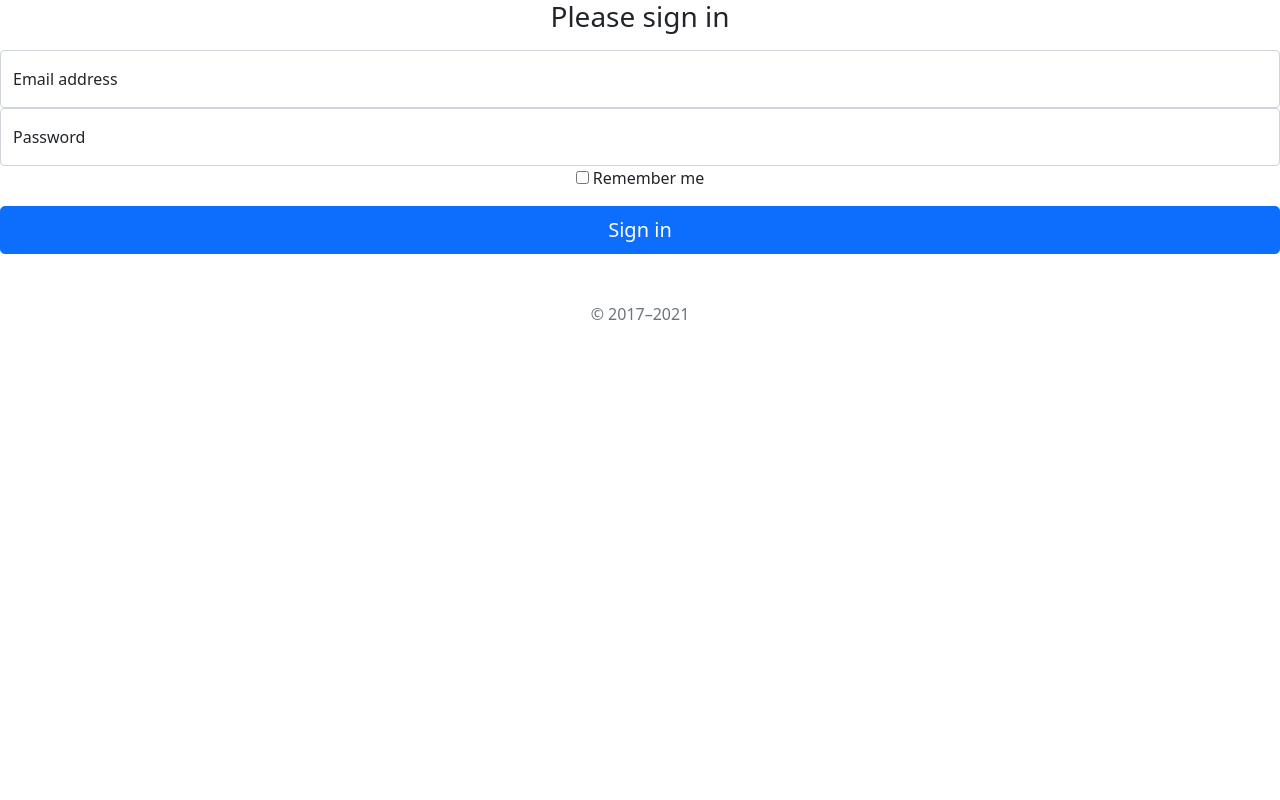
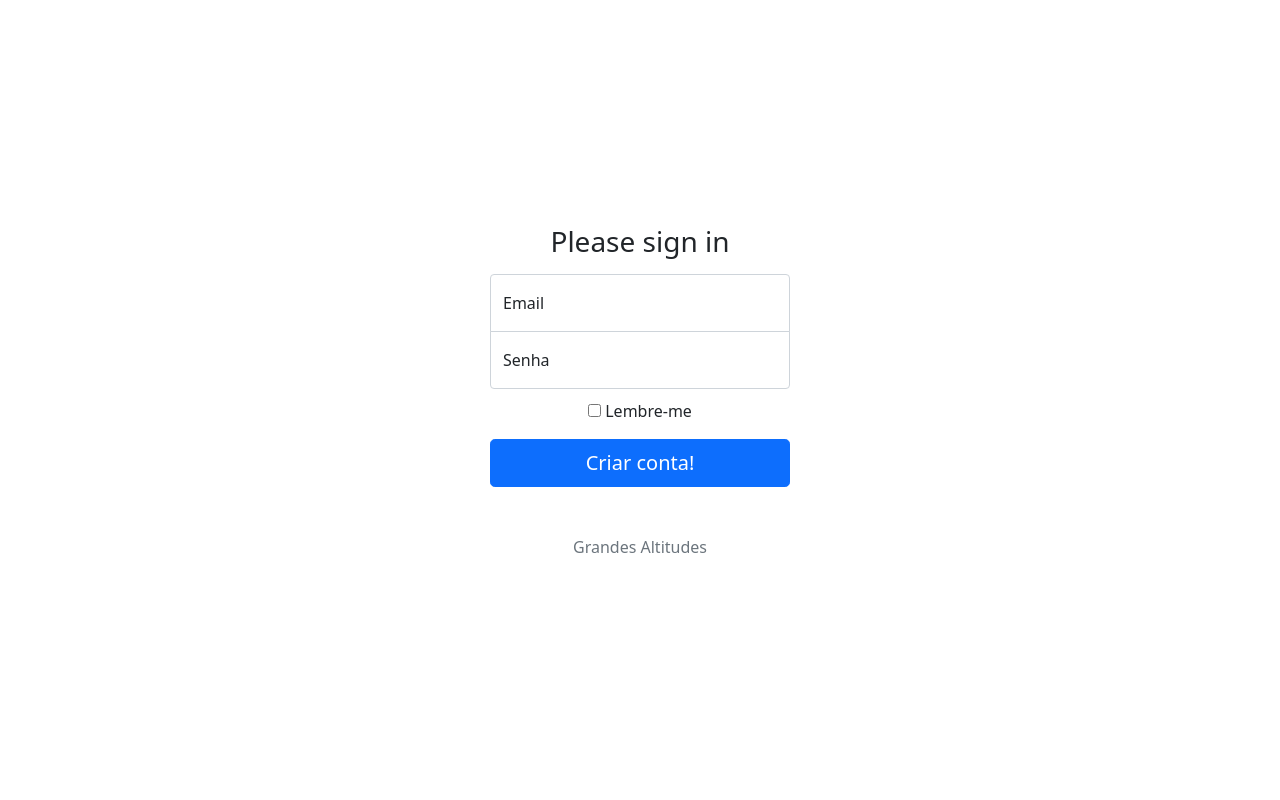
Before and after one commit to burgues0/grandes-altitudes, a Django app: template grandes_altitudes/templates/register.html in a window 1280 px wide. Run offline with Django 3.2, Linux system fonts and the light colour scheme; the template is opened without the code that fills it, so the values that code supplies are empty; some libraries are stand-ins or nearby versions.

Commit message:
feat: re-organize static css & register template

```diff
--- /dev/null
+++ b/grandes_altitudes/static/css/bstrap-css/signin.css
@@ -0,0 +1,39 @@
+html,
+body {
+  height: 100%;
+}
+
+body {
+  display: flex;
+  align-items: center;
+  padding-top: 40px;
+  padding-bottom: 40px;
+  background-color: #f5f5f5;
+}
+
+.form-signin {
+  width: 100%;
+  max-width: 330px;
+  padding: 15px;
+  margin: auto;
+}
+
+.form-signin .checkbox {
+  font-weight: 400;
+}
+
+.form-signin .form-floating:focus-within {
+  z-index: 2;
+}
+
+.form-signin input[type="email"] {
+  margin-bottom: -1px;
+  border-bottom-right-radius: 0;
+  border-bottom-left-radius: 0;
+}
+
+.form-signin input[type="password"] {
+  margin-bottom: 10px;
+  border-top-left-radius: 0;
+  border-top-right-radius: 0;
+}
--- a/grandes_altitudes/templates/index.html
+++ b/grandes_altitudes/templates/index.html
@@ -7,8 +7,8 @@
     <meta name="viewport" content="width=device-width, initial-scale=1.0">
     <title>Grandes Altitudes</title>
     <link href="{% static '../static/css/sudo_style.css' %}" rel="stylesheet">
-    <link href="{% static '../static/css/carousel.css' %}" rel="stylesheet">
-    <link href="{% static '../static/css/carousel.rtl.css' %}" rel="stylesheet">
+    <link href="{% static '../static/css/bstrap-css/carousel.css' %}" rel="stylesheet">
+    <link href="{% static '../static/css/bstrap-css/carousel.rtl.css' %}" rel="stylesheet">
     <link href="https://cdn.jsdelivr.net/npm/bootstrap@5.1.3/dist/css/bootstrap.min.css" rel="stylesheet" integrity="sha384-1BmE4kWBq78iYhFldvKuhfTAU6auU8tT94WrHftjDbrCEXSU1oBoqyl2QvZ6jIW3" crossorigin="anonymous">
     <script src="https://cdn.jsdelivr.net/npm/bootstrap@5.1.3/dist/js/bootstrap.bundle.min.js" integrity="sha384-ka7Sk0Gln4gmtz2MlQnikT1wXgYsOg+OMhuP+IlRH9sENBO0LRn5q+8nbTov4+1p" crossorigin="anonymous"></script>
     <script src="https://kit.fontawesome.com/06b6347210.js" crossorigin="anonymous"></script>
--- a/grandes_altitudes/templates/register.html
+++ b/grandes_altitudes/templates/register.html
@@ -7,6 +7,7 @@
     <meta name="viewport" content="width=device-width, initial-scale=1.0">
     <title>Register</title>
     <link href="{% static '../static/css/sudo_style.css' %}" rel="stylesheet">
+    <link href="{% static '../static/css/bstrap-css/signin.css' %}" rel="stylesheet">
     <link href="https://cdn.jsdelivr.net/npm/bootstrap@5.1.3/dist/css/bootstrap.min.css" rel="stylesheet" integrity="sha384-1BmE4kWBq78iYhFldvKuhfTAU6auU8tT94WrHftjDbrCEXSU1oBoqyl2QvZ6jIW3" crossorigin="anonymous">
     <script src="https://cdn.jsdelivr.net/npm/bootstrap@5.1.3/dist/js/bootstrap.bundle.min.js" integrity="sha384-ka7Sk0Gln4gmtz2MlQnikT1wXgYsOg+OMhuP+IlRH9sENBO0LRn5q+8nbTov4+1p" crossorigin="anonymous"></script>
     <script src="https://kit.fontawesome.com/06b6347210.js" crossorigin="anonymous"></script>
@@ -15,23 +16,22 @@
     <main class="form-signin">
         <form>
             <h1 class="h3 mb-3 fw-normal">Please sign in</h1>
-
             <div class="form-floating">
             <input type="email" class="form-control" id="floatingInput" placeholder="name@example.com">
-        <label for="floatingInput">Email address</label>
+            <label for="floatingInput">Email</label>
             </div>
             <div class="form-floating">
             <input type="password" class="form-control" id="floatingPassword" placeholder="Password">
-        <label for="floatingPassword">Password</label>
+            <label for="floatingPassword">Senha</label>
             </div>
 
             <div class="checkbox mb-3">
             <label>
-            <input type="checkbox" value="remember-me"> Remember me
+                <input type="checkbox" value="remember-me"> Lembre-me
             </label>
             </div>
-        <button class="w-100 btn btn-lg btn-primary" type="submit">Sign in</button>
-        <p class="mt-5 mb-3 text-muted">© 2017–2021</p>
+            <button class="w-100 btn btn-lg btn-primary" type="submit">Criar conta!</button>
+            <p class="mt-5 mb-3 text-muted">Grandes Altitudes</p>
         </form>
     </main>
 </body>
```
Also changed, not shown: grandes_altitudes/static/css/bstrap-css/carousel.css (renamed from grandes_altitudes/static/css/carousel.css), grandes_altitudes/static/css/bstrap-css/carousel.rtl.css (renamed from grandes_altitudes/static/css/carousel.rtl.css). Lines whose indentation alone changed are shown as unchanged.
